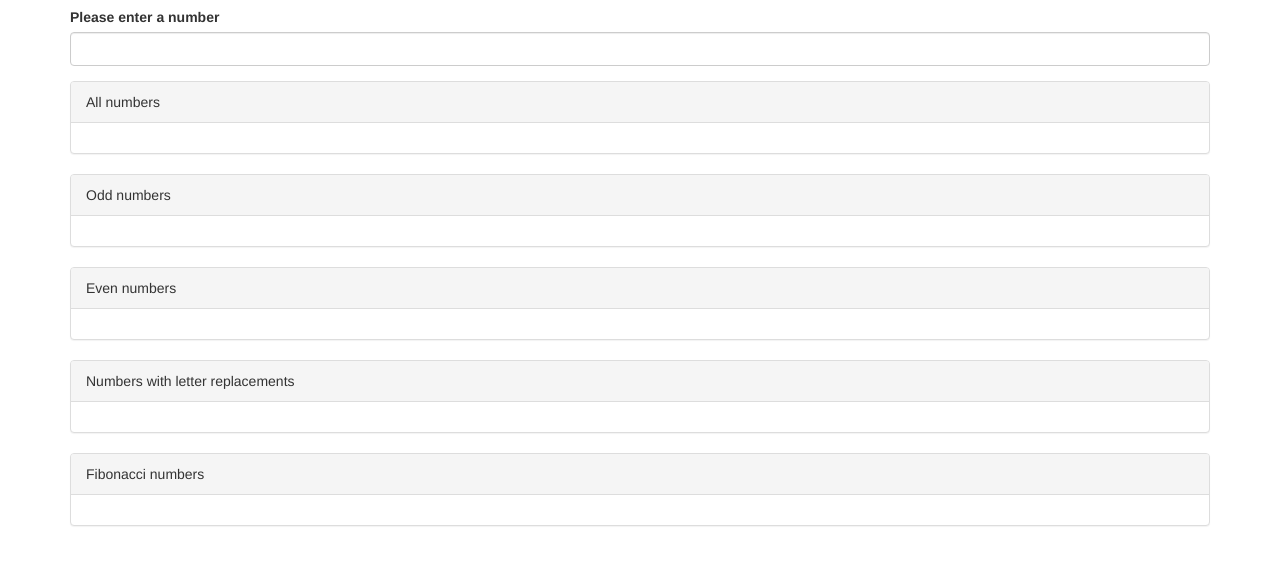
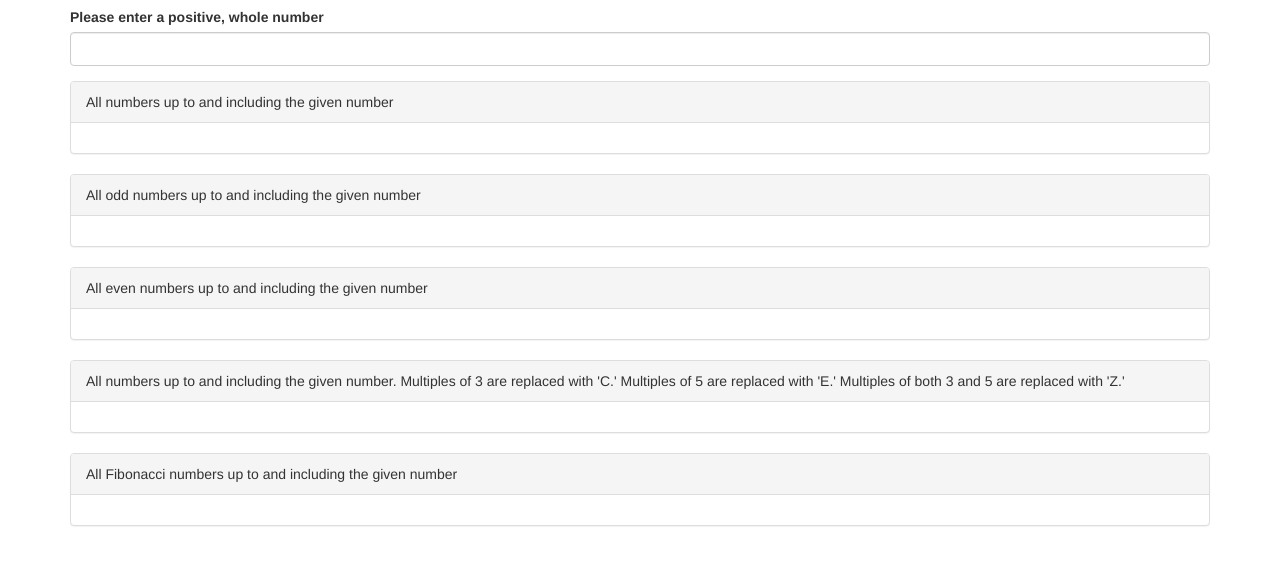
Before and after one commit to JennySwift/numeric-sequence-calculator, a plain HTML site: page index.html in a window 1280 px wide. Shown: the part 63-628 px from the top of the page. Drawn offline with Linux system fonts and the light colour scheme.

Commit message:
Update explanations

```diff
--- a/index.html
+++ b/index.html
@@ -17,7 +17,7 @@
         </div>
 
         <div class="form-group">
-            <label for="user-input">Please enter a number</label>
+            <label for="user-input">Please enter a positive, whole number</label>
             <input
                 v-model="userInput"
                 type="number"
@@ -27,7 +27,7 @@
         </div>
 
         <div class="panel panel-default">
-            <div class="panel-heading">All numbers</div>
+            <div class="panel-heading">All numbers up to and including the given number</div>
             <div class="panel-body">
                 <span v-for="number in allNumbers" v-if="allNumbers.length > 0">
                     <span>{{number}}</span><span v-if="$index !== allNumbers.length - 1">, </span>
@@ -36,7 +36,7 @@
         </div>
 
         <div class="panel panel-default">
-            <div class="panel-heading">Odd numbers</div>
+            <div class="panel-heading">All odd numbers up to and including the given number</div>
             <div class="panel-body">
                 <span v-for="number in oddNumbers" v-if="oddNumbers.length > 0">
                     <span>{{number}}</span><span v-if="$index !== oddNumbers.length - 1">, </span>
@@ -45,7 +45,7 @@
         </div>
 
         <div class="panel panel-default">
-            <div class="panel-heading">Even numbers</div>
+            <div class="panel-heading">All even numbers up to and including the given number</div>
             <div class="panel-body">
                 <span v-for="number in evenNumbers" v-if="evenNumbers.length > 0">
                     <span>{{number}}</span><span v-if="$index !== evenNumbers.length - 1">, </span>
@@ -54,7 +54,7 @@
         </div>
 
         <div class="panel panel-default">
-            <div class="panel-heading">Numbers with letter replacements</div>
+            <div class="panel-heading">All numbers up to and including the given number. Multiples of 3 are replaced with 'C.' Multiples of 5 are replaced with 'E.' Multiples of both 3 and 5 are replaced with 'Z.'</div>
             <div class="panel-body">
                 <span v-for="number in numbersWithLetterReplacements" v-if="numbersWithLetterReplacements.length > 0" track-by="$index">
                     <span>{{number}}</span><span v-if="$index !== numbersWithLetterReplacements.length - 1">, </span>
@@ -63,7 +63,7 @@
         </div>
 
         <div class="panel panel-default">
-            <div class="panel-heading">Fibonacci numbers</div>
+            <div class="panel-heading">All Fibonacci numbers up to and including the given number</div>
             <div class="panel-body">
                 <span v-for="number in fibonacciNumbers" v-if="fibonacciNumbers.length > 0">
                     <span>{{number}}</span><span v-if="$index !== fibonacciNumbers.length - 1">, </span>
```
